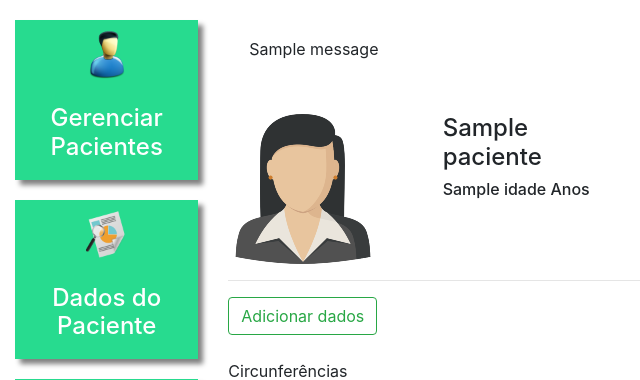
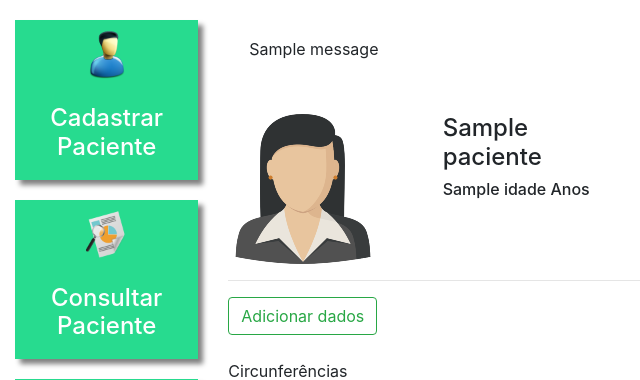
Before and after one commit to GabrielVasconcelosMarques/nutri-software, a Django app: template plataforma/templates/dados_paciente.html in a window 1280 px wide. Shown: the top 380 px of the page, without its empty margins (0-640 px from the left). Run offline with Django 3.2, Linux system fonts and the light colour scheme; the template is opened without the code that fills it: most values are stand-ins (such as "Sample title", 1, 10 or a date in 2020); one stand-in notice (Sample message) is shown.

Commit message:
criacao de pagina de consulta e implementacao da busca

```diff
--- a/plataforma/models.py
+++ b/plataforma/models.py
@@ -13,6 +13,7 @@ class Pacientes(models.Model):
 
     def __str__(self):
         return self.nome
+
 
 class DadosPaciente(models.Model):
     paciente = models.ForeignKey(Pacientes, on_delete=models.CASCADE)
--- a/plataforma/templates/dados_paciente.html
+++ b/plataforma/templates/dados_paciente.html
@@ -32,7 +32,7 @@
     <br>
     <br>
 
-    {% for dado in dados_paciente %}
+    {% if ultimo_dado_paciente %}
         <span>Circunferências</span>
         <table class="table table-striped">
             <thead>
@@ -48,22 +48,23 @@
             </thead>
             <tbody>
 
-                    {% for dado in dados_paciente %}
+
                 <tr>
-                        <th scope="row">{{dado.peso}}</th>
-                        <td>{{dado.altura}}</td>
-                        <td>{{dado.peitoral}}</td>
-                        <td>{{dado.abdomen}}</td>
-                        <td>{{dado.cintura}}</td>
-                        <td>{{dado.quadril}}</td>
+                    <th scope="row">{{ultimo_dado_paciente.peso}}</th>
+                    <td>{{ultimo_dado_paciente.altura}}</td>
+                    <td>{{ultimo_dado_paciente.peitoral}}</td>
+                    <td>{{ultimo_dado_paciente.abdomen}}</td>
+                    <td>{{ultimo_dado_paciente.cintura}}</td>
+                    <td>{{ultimo_dado_paciente.quadril}}</td>
 
 
                 </tr>
 
-                    {% endfor %}
+
 
             </tbody>
         </table>
+
 
             <span>Resultados</span>
             <table class="table table-striped">
@@ -80,77 +81,77 @@
 
                         <tr>
                             <th scope="row">IMC</th>
-                        <td>{{dado.get_imc}}</td>
+                            <td>{{ultimo_dado_paciente.get_imc}}</td>
                             <td>18.50 - 25.00</td>
-                        <td>{{dado.imc_situacao}}</td>
+                            <td>{{ultimo_dado_paciente.imc_situacao}}</td>
                         </tr>
 
                         <tr>
                             <th scope="row">Peso Ideal</th>
-                        <td>{{dado.get_peso_ideal}}</td>
+                            <td>{{ultimo_dado_paciente.get_peso_ideal}}</td>
                             <td> - </td>
                             <td> - </td>
                         </tr>
 
                         <tr>
                             <th scope="row">% Massa Gorda</th>
-                        <td>{{dado.get_massa_gorda_percentual}}%</td>
+                            <td>{{ultimo_dado_paciente.get_massa_gorda_percentual}}%</td>
                             <td> 8,0% - 20,0% </td>
-                        <td>{{dado.get_massa_gorda_situacao_percentual}}</td>
+                            <td>{{ultimo_dado_paciente.get_massa_gorda_situacao_percentual}}</td>
                         </tr>
 
                         <tr>
                             <th scope="row">% Massa Magra</th>
-                        <td>{{dado.get_massa_magra_percentual}}%</td>
+                            <td>{{ultimo_dado_paciente.get_massa_magra_percentual}}%</td>
                             <td> 80,0% - 92,0% </td>
-                        <td>{{dado.get_massa_magra_situacao_percentual}}</td>
+                            <td>{{ultimo_dado_paciente.get_massa_magra_situacao_percentual}}</td>
                         </tr>
 
                         <tr>
                             <th scope="row">Massa Gorda</th>
-                        <td>{{dado.get_massa_gorda}} Kg</td>
-                        <td>{{dado.get_massa_gorda_inicial}}kg - {{dado.get_massa_gorda_final}}kg</td>
-                        <td>{{dado.get_massa_gorda_status}}</td>
+                            <td>{{ultimo_dado_paciente.get_massa_gorda}} Kg</td>
+                            <td>{{ultimo_dado_paciente.get_massa_gorda_inicial}}kg - {{ultimo_dado_paciente.get_massa_gorda_final}}kg</td>
+                            <td>{{ultimo_dado_paciente.get_massa_gorda_status}}</td>
                         </tr>
 
                         <tr>
                             <th scope="row">Massa Magra</th>
-                        <td>{{dado.get_massa_magra}} Kg</td>
-                        <td>{{dado.get_massa_magra_inicial}}kg - {{dado.get_massa_magra_final}}kg</td>
-                        <td>{{dado.get_massa_magra_status}}</td>
+                            <td>{{ultimo_dado_paciente.get_massa_magra}} Kg</td>
+                            <td>{{ultimo_dado_paciente.get_massa_magra_inicial}}kg - {{ultimo_dado_paciente.get_massa_magra_final}}kg</td>
+                            <td>{{ultimo_dado_paciente.get_massa_magra_status}}</td>
                         </tr>
 
                         <tr>
                             <th scope="row">Soma de Dobras</th>
-                        <td>{{dado.get_soma_dobras}} mm</td>
+                            <td>{{ultimo_dado_paciente.get_soma_dobras}} mm</td>
                             <td> - </td>
                             <td> - </td>
                         </tr>
 
                         <tr>
                             <th scope="row">Razão Cintura / Quadril</th>
-                        <td>{{dado.get_razao_cintura_quadril}}</td>
+                            <td>{{ultimo_dado_paciente.get_razao_cintura_quadril}}</td>
                             <td> - </td>
-                        <td>Risco {{dado.get_razao_cintura_quadril_status}}</td>
+                            <td>Risco {{ultimo_dado_paciente.get_razao_cintura_quadril_status}}</td>
                         </tr>
 
                         <tr>
                             <th scope="row">Área Muscular do Braço (AMB)</th>
-                        <td>{{dado.get_amb}}</td>
+                            <td>{{ultimo_dado_paciente.get_amb}}</td>
                             <td> - </td>
                             <td>-</td>
                         </tr>
 
                         <tr>
                             <th scope="row">Área de Gordura do Braço (AGB)</th>
-                        <td>{{dado.get_agb}}</td>
+                            <td>{{ultimo_dado_paciente.get_agb}}</td>
                             <td> - </td>
                             <td>-</td>
                         </tr>
 
                         <tr>
                             <th scope="row">Circunferência Muscular do Braço (CMB)</th>
-                        <td>{{dado.get_cmb}}</td>
+                            <td>{{ultimo_dado_paciente.get_cmb}}</td>
                             <td> - </td>
                             <td>-</td>
                         </tr>
@@ -161,11 +162,14 @@
                 </tbody>
             </table>
             <br><br>
-    {% endfor %}
+
 
             <div style="width: 60%;">
                 <canvas id="myChart"></canvas>
             </div>
+    {% else %}
+
+    {% endif %}
     <script src="https://cdn.jsdelivr.net/npm/chart.js"></script>
 
     <script>
--- a/plataforma/urls.py
+++ b/plataforma/urls.py
@@ -4,6 +4,7 @@ from . import views
 urlpatterns = [
     path('paciente/', views.paciente, name='pacientes'),
     path('paciente/<str:id>/', views.dados_paciente, name="dados_paciente"),
+    path('consultar_paciente/', views.consultar_paciente, name="consultar_paciente"),
     path('grafico_peso/<str:id>/', views.grafico_peso, name="grafico_peso"),
     path('grafico_imc/<str:id>/', views.grafico_imc, name="grafico_peso"),
 ]
--- a/templates/base_plataforma.html
+++ b/templates/base_plataforma.html
@@ -15,16 +15,16 @@
                             <img src="{% static 'plataforma/img/paciente.png' %}">
                             <br>
                             <br>
-                            <h4>Gerenciar Pacientes</h4>
+                            <h4>Cadastrar Paciente</h4>
                         </div>
                     </a>
 
-                    <a href="#" class="link-lateral">
+                    <a href="{% url 'consultar_paciente' %}" class="link-lateral">
                         <div class="card-lateral">
                             <img src="{% static 'plataforma/img/dados_paciente.png' %}">
                             <br>
                             <br>
-                            <h4>Dados do Paciente</h4>
+                            <h4>Consultar Paciente</h4>
                         </div>
                     </a>
 
```
Also changed, not shown: plataforma/templates/consultar_paciente.html (added, +45 -0 lines), plataforma/templates/pacientes.html (+0 -20 lines), plataforma/views.py (+23 -6 lines), db.sqlite3. Lines whose indentation alone changed are shown as unchanged.
